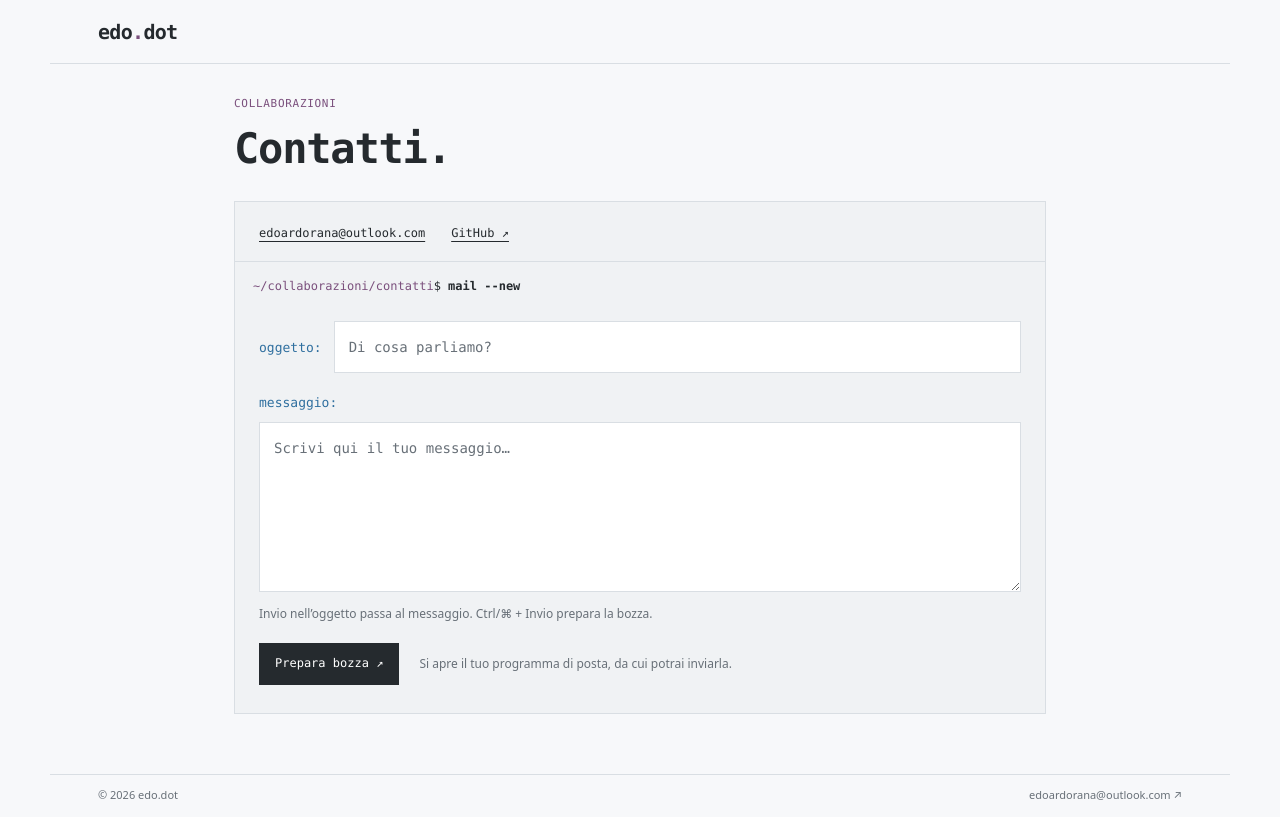
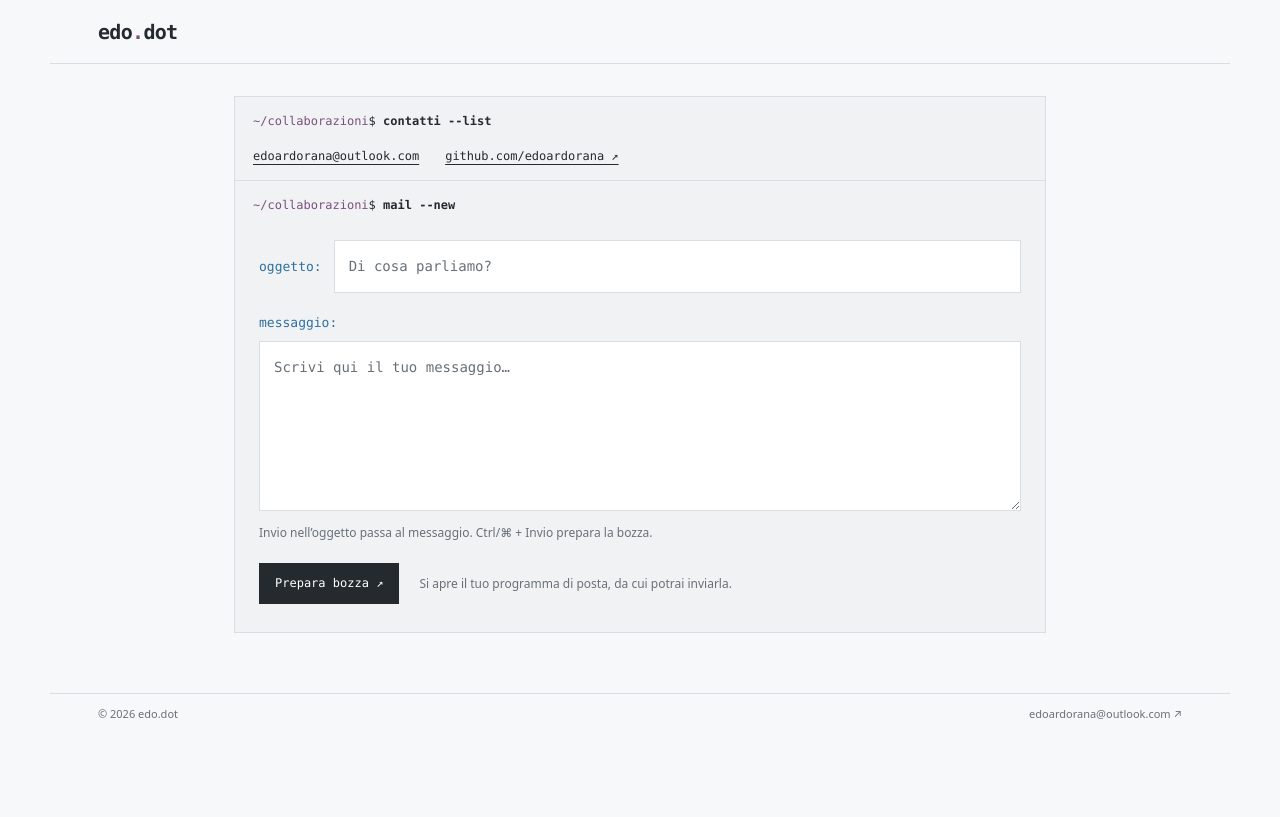
Before and after one commit to edoardorana/edoardorana.github.io, a website with bundled scripts: page proposal/contatti.html in a window 1280 px wide. Built offline with nearby package versions, Linux system fonts and the light colour scheme.

Commit message:
feat(contatti): rimuovi intestazione, path ~/collaborazioni, riga contatti --list

```diff
--- a/proposal/contact.mjs
+++ b/proposal/contact.mjs
@@ -5,8 +5,9 @@ export function contactHTML({ headingLevel = 1, titleId, showReadme = true } = {
   const headingTag = headingLevel === 2 ? 'h2' : 'h1';
   const headingId = titleId == null ? '' : ` id="${escapeHTML(titleId)}"`;
   return `<div class="terminal-heading contact-composer"><${headingTag} class="visually-hidden"${headingId}>Componi una email</${headingTag}>
-  ${showReadme ? `<p class="readme-command"><b>~/collaborazioni/contatti</b>$ <strong>cat readme.md</strong></p><div class="readme-output"><dl class="readme-sections"><div><dt>generale/</dt><dd>Scrivimi per parlare di un problema tecnico o di una collaborazione.</dd></div><div><dt>contatti/</dt><dd><a href="mailto:${person.email}">${person.email}</a> · <a href="${person.github}" target="_blank" rel="noopener">github.com/edoardorana</a></dd></div></dl></div>` : `<div class="contact-links"><a href="mailto:${person.email}">${person.email}</a><a href="${person.github}" target="_blank" rel="noopener">GitHub ↗</a></div>`}
-  <p class="readme-command mail-command"><b>~/collaborazioni/contatti</b>$ <strong>mail --new</strong></p>
+  <p class="readme-command"><b>~/collaborazioni</b>$ <strong>contatti --list</strong></p>
+  <div class="contact-links"><a href="mailto:${person.email}">${person.email}</a><a href="${person.github}" target="_blank" rel="noopener">github.com/edoardorana ↗</a></div>
+  <p class="readme-command mail-command"><b>~/collaborazioni</b>$ <strong>mail --new</strong></p>
   <form id="contact-form"><div class="mail-subject"><label for="subject">oggetto:</label><input id="subject" name="subject" maxlength="160" required placeholder="Di cosa parliamo?" value="${escapeHTML(subject)}"></div>
   <label for="message">messaggio:</label><textarea id="message" name="message" rows="5" maxlength="4000" required placeholder="Scrivi qui il tuo messaggio…" aria-describedby="mail-help">${escapeHTML(message)}</textarea>
   <p class="form-note" id="mail-help">Invio nell’oggetto passa al messaggio. Ctrl/⌘ + Invio prepara la bozza.</p>
--- a/proposal/contatti.html
+++ b/proposal/contatti.html
@@ -15,10 +15,6 @@
     <a class="brand" href="index.html#/" aria-label="edo dot, torna alla Home"><span class="brand-mark" aria-hidden="true">edo<span>.</span>dot</span></a>
   </header>
   <main id="main" class="contact-standalone" tabindex="-1">
-    <header class="standalone-heading">
-      <p class="section-label">COLLABORAZIONI</p>
-      <h1>Contatti.</h1>
-    </header>
     <div id="contact-root"></div>
   </main>
   <footer class="site-footer"><span>© 2026 edo.dot</span><a href="mailto:edoardorana@outlook.com">edoardorana@outlook.com <span aria-hidden="true">↗</span></a></footer>
--- a/proposal/style.css
+++ b/proposal/style.css
@@ -412,14 +412,14 @@ body[data-page="landing"] .approach-section,
 body[data-page="landing"] .contact-page { background: transparent; }
 .contact-composer { margin: 0; border: 1px solid var(--line); background: var(--soft); }
 .contact-composer h2 { font: 600 18px/1.35 var(--mono); letter-spacing: -.3px; }
-.contact-links { display: flex; flex-wrap: wrap; gap: 10px 26px; padding: 22px 24px 6px; font: 12px/1.6 var(--mono); }
+.contact-links { display: flex; flex-wrap: wrap; gap: 10px 26px; padding: 4px 18px 14px; font: 12px/1.6 var(--mono); }
 .contact-links a { text-decoration: underline; text-underline-offset: 4px; }
 body[data-page="landing"] :is(a, button, input, textarea):focus-visible { outline-offset: 4px; }
 .contact-standalone { width: min(940px, 100%); margin: 0 auto; padding: clamp(16px, 3vw, 32px) clamp(20px, 5vw, 64px) 60px; }
 .standalone-nav { margin-bottom: 0; display: none; }
 .standalone-heading { max-width: 680px; margin-bottom: 28px; }
 .standalone-heading h1 { margin-bottom: 10px; font: 600 clamp(30px, 4vw, 42px)/1.15 var(--mono); }
-body[data-page="contatti"] .contact-composer .mail-command { margin-top: 12px; }
+body[data-page="contatti"] .contact-composer .mail-command { margin-top: 0; }
 body[data-page="contatti"] #contact-form { padding: 14px 24px 28px; }
 body[data-page="contatti"] #contact-form input,
 body[data-page="contatti"] #contact-form textarea { padding: 14px; background: var(--card); font: 14px/1.6 var(--mono); }
```
Also changed, not shown: tests/portfolio.test.mjs (+1 -1 lines).
